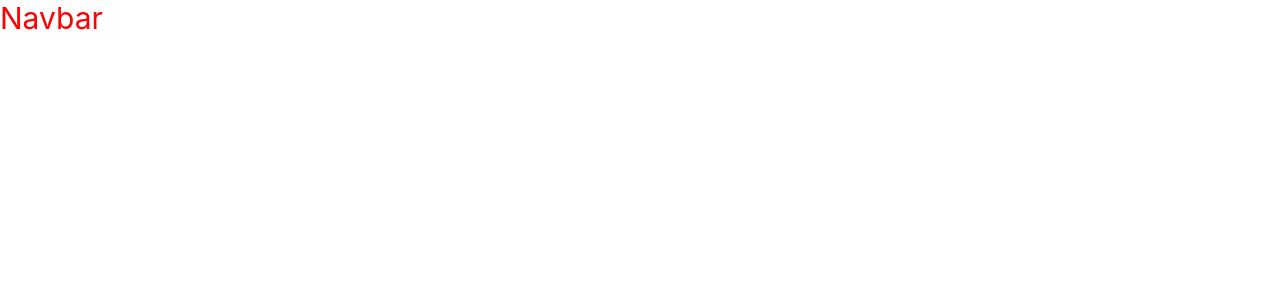
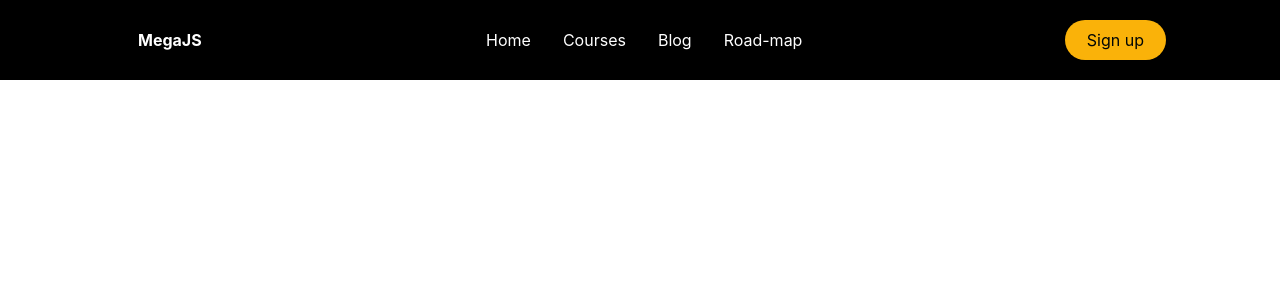
Before and after one commit to mahdimp/react-mega-single-page, a React (Create React App) app: page / in a window 1280 px wide. Shown: the top 300 px of the page. Built offline with nearby package versions, Linux system fonts and the light colour scheme.

Commit message:
start mobile menu

```diff
--- a/package.json
+++ b/package.json
@@ -8,7 +8,9 @@
     "@testing-library/user-event": "^13.5.0",
     "react": "^17.0.2",
     "react-dom": "^17.0.2",
+    "react-icons": "^4.3.1",
     "react-router": "^6.2.2",
+    "react-router-dom": "^6.2.2",
     "react-scripts": "5.0.0",
     "react-scroll": "^1.8.6",
     "styled-components": "^5.3.3",
--- a/src/App.js
+++ b/src/App.js
@@ -1,11 +1,11 @@
 import './App.css';
 import Navbar from './Components/Navbar';
-
+import { BrowserRouter as Router } from 'react-router-dom';
 function App() {
   return (
-    <div className="App">
+    <Router className="App">
       <Navbar/>
-    </div>
+    </Router>
   );
 }
 
--- a/src/Components/Navbar/index.jsx
+++ b/src/Components/Navbar/index.jsx
@@ -1,15 +1,143 @@
 import React from 'react'
 import styled from 'styled-components'
+import { Link as RoutedLink } from 'react-router-dom'
+import { Link as ScrollLink } from 'react-scroll'
+import { FaBars } from 'react-icons/fa'
 
 const Navbar = () => {
   return (
-    <Header primary>Navbar</Header>
+    <>
+      <Nav>
+        <NavBarContainer>
+          <NavLogo to="/">MegaJS</NavLogo>
+          <MobileIcon><FaBars /></MobileIcon>
+          <NavMenu>
+            <NavItem>
+              <NavLinks to='/'>Home</NavLinks>
+            </NavItem>
+            <NavItem>
+              <NavLinks to='/courses'>Courses</NavLinks>
+            </NavItem>
+            <NavItem>
+              <NavLinks to='/blog'>Blog</NavLinks>
+            </NavItem>
+            <NavItem>
+              <NavLinks to='/road-map'>Road-map</NavLinks>
+            </NavItem>
+          </NavMenu>
+          <NavBtn>
+            <NavBtnLink to='/sign-up'>Sign up</NavBtnLink>
+          </NavBtn>
+        </NavBarContainer>
+      </Nav>
+    </>
   )
 }
 
-const Header = styled.div`
-    color: ${({primary}) => primary ? 'red': 'blue'};
-    font-size: 30px;
+const Nav = styled.div`
+  background-color: #000;
+  color: #fff;
+  height: 80px;
+  display: flex;
+  justify-content: center;
+  align-items: center;
+  font-size: 1.rem;
+  position: sticky;
+  top: 0px;
+  z-index: 10;
+`
+
+const NavBarContainer = styled.div`
+  display: flex;
+  justify-content: space-between;
+  height: 80px;
+  width: 100%;
+  padding: 0 24px;
+  max-width: 1100px;
+`
+
+const NavLogo = styled(RoutedLink)`
+  cursor: pointer;
+  color: #fff;
+  justify-content: flex-start;
+  align-items: center;
+  font-size: 1rem;
+  display: flex;
+  margin-left: 24px;
+  font-weight: bold;
+  text-decoration: none;
+`
+
+export const MobileIcon = styled.div`
+  display: none;
+
+  @media screen and (max-width: 768px) {
+    display: block;
+    color: #fff;
+    position: absolute;
+    top: 0;
+    right: 0;
+    transform: translate(-100%, 60%);
+    font-size: 1.7rem;
+    cursor: pointer;
+  }
+`
+
+export const NavMenu = styled.ul`
+  display: flex;
+  align-items: center;
+  list-style: none;
+  text-align: center;
+  margin-right: -22px;
+
+  @media screen and (max-width: 768px) {
+    display: none;
+  }
+`
+
+export const NavItem = styled.li`
+  height: 80px;
+`
+
+export const NavLinks = styled(ScrollLink)`
+  color: #fff;
+  display: flex;
+  align-items: center;
+  text-decoration: none;
+  padding : 0 1rem;
+  height: 100% ;
+
+  &.active{
+    border-bottom: 3px solid #fab209;
+  }
+`
+
+export const NavBtn = styled.nav`
+  display: flex;
+  align-items: center;
+
+  @media screen and (max-width: 768px) {
+    display: none;
+  }
+`
+
+export const NavBtnLink = styled(RoutedLink)`
+  border-radius: 50px;
+  background: #fab209;
+  text-decoration: none;
+  color: #010606;
+  white-space: nowrap;
+  padding: 10px 22px;
+  font-size:  16px;
+  outline: none;
+  border: none;
+  cursor: pointer;
+  transition: all 0.2s ease-in-out;
+
+  &:hover{
+    background-color: #fff;
+    color: #010606;
+  }
 `
 
 export default Navbar
```
Also changed, not shown: 1 other file (tests, documents, lock files or other folders).
